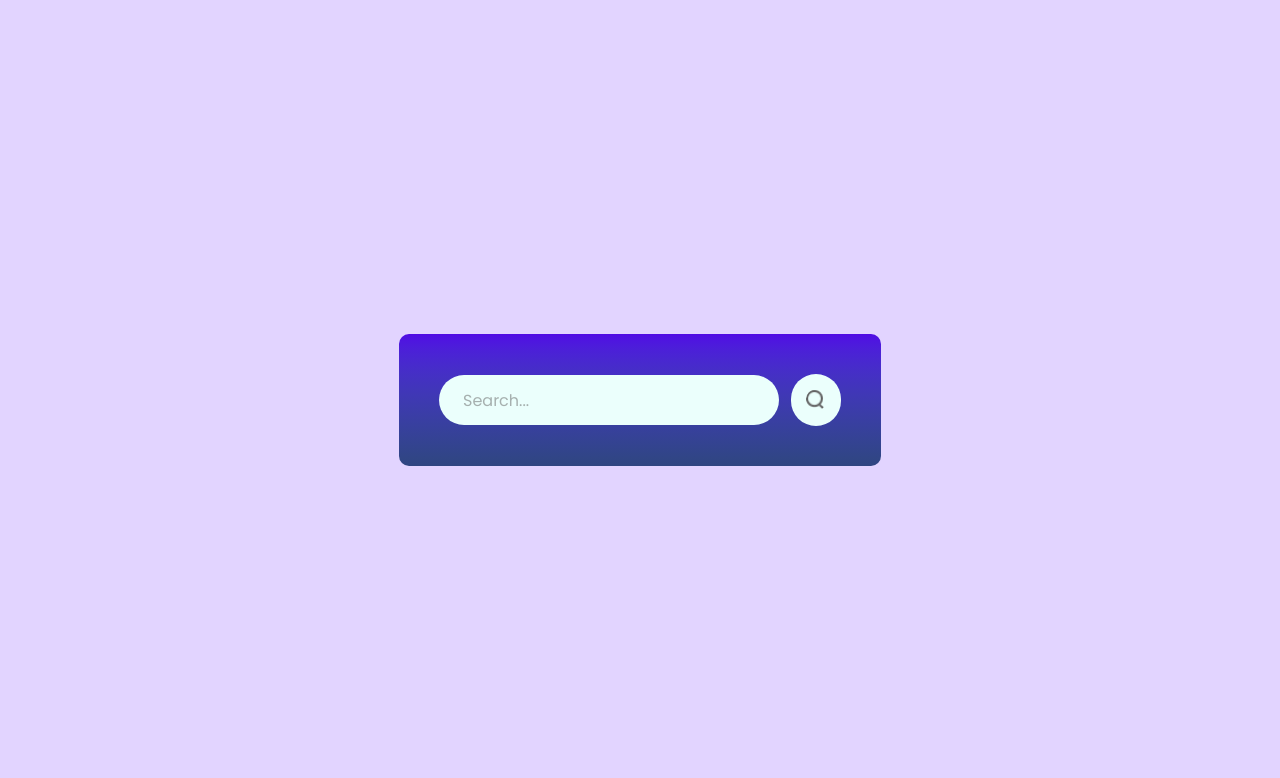
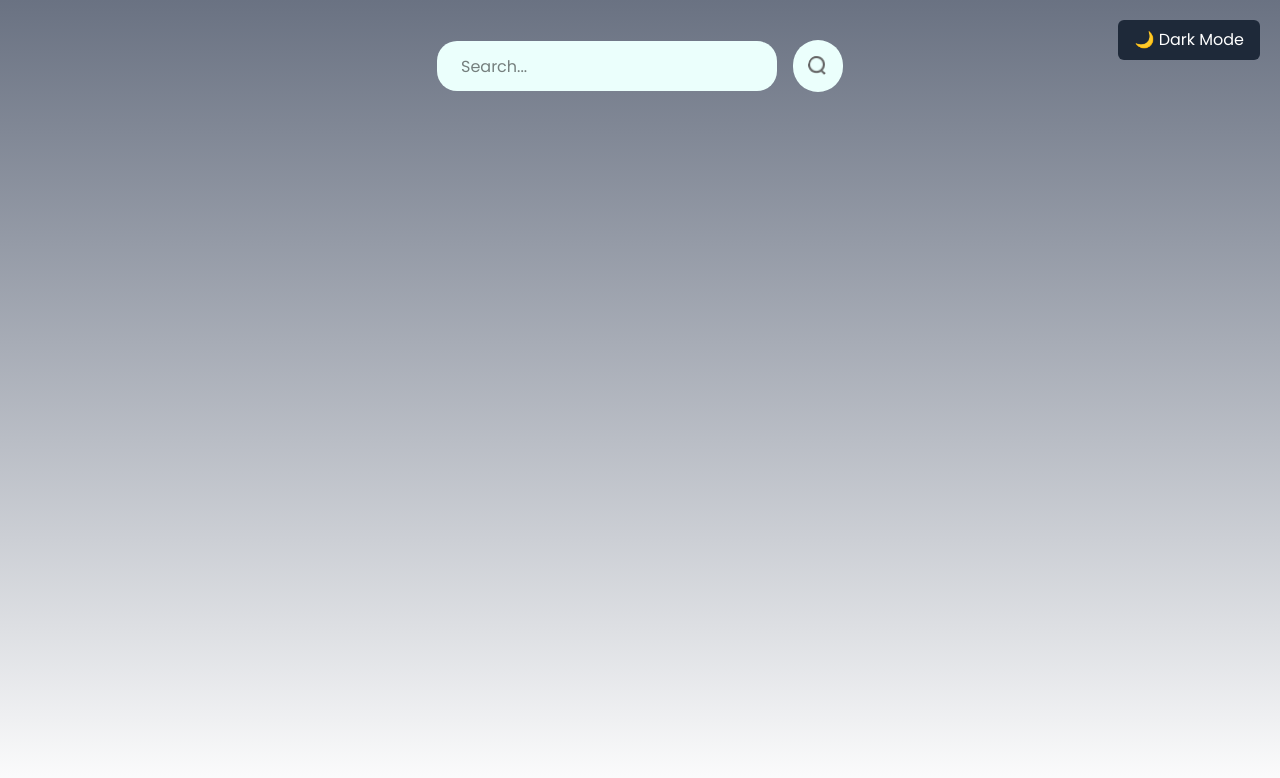
Before and after one commit to badampudimahesh2005/weather_app, a React (Vite) app: page / in a window 1280 px wide. Shown: the top 778 px of the page. Built offline with nearby package versions, Linux system fonts and the light colour scheme; a web font is replaced by a local one.

Commit message:
loader, darkmode update

```diff
--- a/src/App.jsx
+++ b/src/App.jsx
@@ -1,11 +1,15 @@
+import { ToastContainer } from "react-toastify"
 import Weather from "./components/Weather"
 
 const App = () => {
   return (
-    <div className='min-h-[100vh] bg-[#e2d4ff] flex flex-col items-center justify-center font-poppins'>
+    <div className='h-[100vh] w-[100vw]  font-poppins'>
       <Weather />
+      <ToastContainer />
       </div>
   )
 }
 
 export default App
+
+// bg-[#e2d4ff]
--- a/src/components/Weather.jsx
+++ b/src/components/Weather.jsx
@@ -2,115 +2,179 @@ import React, { useState , useEffect } from 'react'
 import { useRef } from 'react';
 
 import searchIcon from '../assets/search.png'
-// import clearIcon from '../assets/clear.png'
-// import rainIcon from '../assets/rain.png'
-// import snowIcon from '../assets/snow.png'
-// import cloudIcon from '../assets/cloud.png'
-// import drizzleIcon from '../assets/drizzle.png'
+import windIconDark from '../assets/windDark.png'
 import windIcon from '../assets/wind.png'
 import humidityIcon from '../assets/humidity.png'
+import humidityIconDark from '../assets/humidityBlack.png'
 import { toast } from 'react-toastify';
 
 const Weather = () => {
 
     const inputRef = useRef(null);
     const [weatherData, setWeatherData] = useState(false);
-
-
+    const [loading, setLoading] = useState(false);
+    const [theme, setTheme] = useState('light');
+   const [searchHistory, setSearchHistory] = useState(
+       JSON.parse(localStorage.getItem("searchHistory")) || []
+     );
 
     const API_KEY = import.meta.env.VITE_WEATHER_API_KEY;
 
 
 
     const toastStyle ={
-        theme:"dark",
+        theme:"light",
         position: "bottom-right",
         hideProgressBar: true,
         closeOnClick: true,
-        autoClose: 3000,
+        autoClose: 2000,
 
       }
 
-    const search = async (city) => {
+    const handleSearch = async () => {
+
+            const cityName = inputRef.current.value.trim();
+
+            //check if the input is empty or not , if empty show error and return
+           if(!cityName){
+            toast.error('Please enter a city name', toastStyle);
+            return;
+           }
+
+           //addind loading state
+           setLoading(true);
            try{
-            if(city === ''){
-                // toast.error('Please enter a city name', toastStyle);
-                alert('Please enter a city name');
-                return;
-            };
-            const response = await fetch(`https://api.openweathermap.org/data/2.5/weather?q=${city}&units=metric&appid=${API_KEY}`);
+
+
+            const response = await fetch(`https://api.openweathermap.org/data/2.5/weather?q=${cityName}&units=metric&appid=${API_KEY}`);
 
             const data= await response.json();
             console.log(data);
 
+            //if the city is wrong or not found ,this throws an error
            if(!response.ok){
-            // throw new Error('City not found');
-            alert('City not found');
-            return;
+            throw new Error('City not found');
            }
 
+           //storing the needed report data in the state
             setWeatherData({
                 humidity: data?.main?.humidity,
                 windSpeed: data?.wind?.speed,
                 temperature: Math.floor(data?.main?.temp),
                 location: data?.name,
                 icon: data?.weather[0]?.icon,
+                description: data?.weather[0]?.description,
 
             });
-            // setCity('');
             inputRef.current.value = '';
-        }catch(err){
-            setWeatherData(false);
-            // toast.error(err.message, toastStyle);
-            alert(err.message);
+
+        const updatedHistory = [cityName, ...searchHistory].slice(0, 5);
+             setSearchHistory(updatedHistory);
+             localStorage.setItem("searchHistory", JSON.stringify(updatedHistory));
+           } catch (err) {
+             setWeatherData(null);
+             toast.error(err.message, toastStyle);
+           } finally {
+             setLoading(false);
            }
+         };
 
-    }
-
-    useEffect(() => {
-        search(inputRef.current.value);
-    }
-    , []);
 
          return (
-    <div className='align-self-center p-10 rounded-[10px] bg-gradient-to-t from-[#2f4680] to-[#500ae4] flex items-center flex-col ' >
+            <div className={`align-self-center p-10 bg-gradient-to-t ${
+              theme === "light" ? "from-white to-gray-500" : "from-black to-black"
+            } flex items-center flex-col w-full h-full`}>
 
-        {/* search bar */}
-        <div className='flex items-center gap-3'>
-            <input ref={inputRef}  type="text" placeholder='Search...' className='h-[50px] outline-none rounded-[40px] text-[#626262] bg-[#ebfffc] border-none pl-6' />
+                {/* Toggle Theme Button */}
+                <button
+                    onClick={() => setTheme(theme === "light" ? "dark" : "light")}
+                    className="absolute top-5 right-5 bg-gray-800 text-white px-4 py-2 rounded-md"
+                >
+                    {theme === "light" ? "🌙 Dark Mode" : "☀️ Light Mode"}
+                </button>
 
-            <img src={searchIcon} alt="search icon" className='w-[50px]  p-[15px] rounded-full bg-[#ebfffc] cursor-pointer'  onClick={()=>search(inputRef.current.value)}/>
+                {/* Search Bar */}
+                <div className="flex items-center gap-4 mt-10 sm:mt-0">
+                    <input
+                        ref={inputRef}
+                        type="text"
+                        placeholder="Search..."
+                        className={`h-[50px] outline-none rounded-[20px] ${
+                          theme === "light" ? " bg-[#ebfffc]" : "bg-white/75"
+                        } border-none pl-6 text-black`}
+                    />
+
+                    <img
+                        src={searchIcon}
+                        alt="search icon"
+                        className={`w-[50px] p-[15px] rounded-full ${
+                          theme === "light" ? " bg-[#ebfffc]" : "bg-white/75"
+                        } cursor-pointer`}
+                        onClick={handleSearch}
+                    />
                 </div>
 
-       {weatherData? <>
-        {/* weather image*/}
-        <img src={`https://openweathermap.org/img/wn/${weatherData?.icon}@2x.png`} alt="weather icon" className='w-[150px] my-[30px] mx-0' />
-        <p className='text-white text-[80px]'>{weatherData?.temperature}°C</p>
-        <p className='text-white text-[40px]'>{weatherData?.location}</p>
+                {/* Search History */}
+                <div className="mt-4 flex gap-2">
+                    {searchHistory.map((city, index) => (
+                        <button
+                            key={index}
+                            onClick={() => {
+                                inputRef.current.value = city;
+                                handleSearch();
+                            }}
+                            className={`${
+                              theme === "dark" ? "bg-white/25 text-white" : "bg-gray-200 text-black"
+                            } px-3 py-1 rounded-md cursor-pointer`}
+                        >
+                            {city}
+                        </button>
+                    ))}
+                </div>
 
-        {/* weather details */}
-        <div className='w-full mt-[40px] text-[#fff] flex justify-between items-center'>
-            <div className='flex items-start gap-3 text-[22px]'>
-                <img src={humidityIcon} alt="rain icon" className=' w-[26px] mt-[10px]' />
+    {/* Loading Spinner */}
+                {loading && (
+                    <div className="flex items-center justify-center mt-10">
+                        <div className={`animate-spin rounded-full h-8 w-8
+                            border-t-2 border-b-2 ${theme === "light" ? "border-gray-900" : "border-white"}`}></div>
+                    </div>
+                )}
+                {/* Weather Data */}
+                {weatherData && !loading && (
+                    <>
+                        <img src={`https://openweathermap.org/img/wn/${weatherData?.icon}@2x.png`} alt="weather icon" className="w-[150px] my-[30px] mx-0" />
+                        <p className={`text-[20px] mt-[-5px] ${theme === "light" ? "text-black" : "text-white"}`}>
+                            {weatherData?.description}
+                        </p>
+                        <p className={`text-[80px] ${theme === "light" ? "text-black" : "text-white"}`}>
+                            {weatherData?.temperature}°C
+                        </p>
+                        <p className={`text-[40px] ${theme === "light" ? "text-black" : "text-white"}`}>
+                            {weatherData?.location}
+                        </p>
+
+                        {/* Weather Details */}
+                        <div className="w-full mt-[40px] flex justify-between items-center">
+                            <div className="flex items-start gap-3 text-[22px]">
+                                <img src={theme =="light"?humidityIconDark:humidityIcon} alt="humidity icon" className="w-[26px] mt-[10px] k " />
                                 <div>
-                    <p className=''>{weatherData?.humidity}%</p>
-                    <p className='text-[16px]'>Humidity</p>
+                                    <p className={`${theme === "light" ? "text-black" : "text-white"}`}>{weatherData?.humidity}%</p>
+                                    <p className={`text-[16px] ${theme === "light" ? "text-black" : "text-gray-300"}`}>Humidity</p>
                                 </div>
                             </div>
 
-            <div className='flex items-start gap-3 text-[22px]'>
-                <img src={windIcon} alt="rain icon" className=' w-[26px] mt-[10px]' />
+                            <div className="flex items-start gap-3 text-[22px]">
+                                <img src={theme =="light"?windIconDark:windIcon} alt="wind icon" className="w-[26px] mt-[10px]" />
                                 <div>
-                    <p className=''>{weatherData?.windSpeed} km/h</p>
-                    <p className=' text-[16px]'>Windspeed</p>
+                                    <p className={`${theme === "light" ? "text-black" : "text-white"}`}>{weatherData?.windSpeed} km/h</p>
+                                    <p className={`text-[16px] ${theme === "light" ? "text-black" : "text-gray-300"}`}>Windspeed</p>
                                 </div>
                             </div>
                         </div>
-
-        </> : <></>}
-
+                    </>
+                )}
             </div>
-  )
+        );
     }
 
-export default Weather
+    export default Weather;
```
Also changed, not shown: src/assets/humidityBlack.png (added), src/assets/windDark.png (added). Lines whose indentation alone changed are shown as unchanged.
